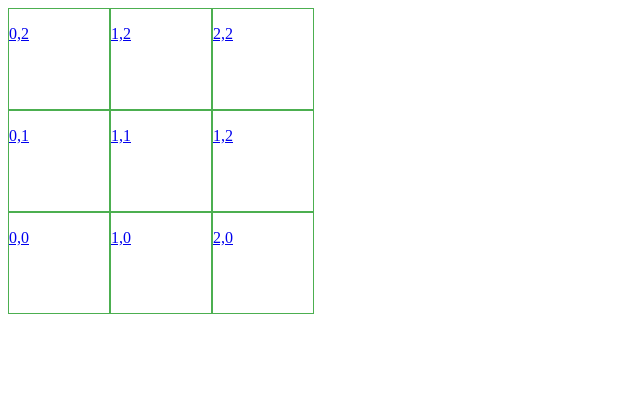
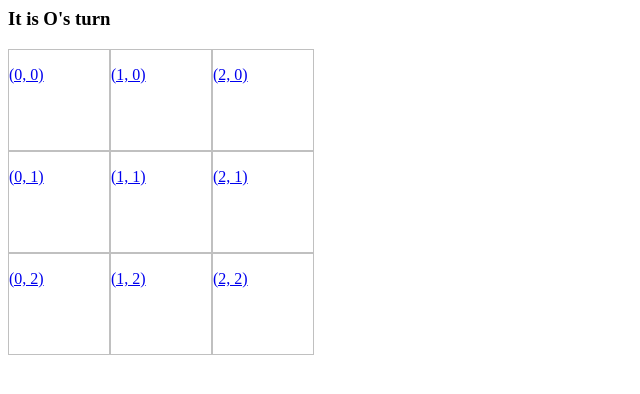
Before and after one commit to mceddie3/Test, a Flask app: page / in a window 1280 px wide. Shown: the top 394 px of the page, without its empty margins (0-640 px from the left). Run offline with Flask 2, Linux system fonts and the light colour scheme.

Commit message:
add jinja2 in index.html and add game state variables

```diff
--- a/app.py
+++ b/app.py
@@ -2,6 +2,13 @@ from flask import Flask, render_template, request
 
 app = Flask(__name__)
 app.debug = True
+
+
+# global variable holding game data
+game_data = []
+
+# global variable holding who's turn it is (X or O)
+is_x_turn = True
 
 
 @app.route('/result', methods=['POST', 'GET'])
@@ -9,14 +16,20 @@ def result():
     if request.method == 'GET':
         x = request.args.get('x')
         y = request.args.get('y')
-        print(x,y)
-    return render_template("index.html")
+        print(x, y)
+
+    # flip turn with boolean logic
+    global is_x_turn
+    is_x_turn = not is_x_turn
+    return render_template("index.html", game_data=game_data, is_x_turn=is_x_turn)
 
 
 @app.route('/')
 def hello_world():  # put application's code here
-    return render_template("index.html")
+    return render_template("index.html", game_data=game_data, is_x_turn=is_x_turn)
 
 
 if __name__ == '__main__':
+    # init game data
+    game_data = 3*[3*[""]]
     app.run()
--- a/templates/index.html
+++ b/templates/index.html
@@ -9,28 +9,32 @@
         .box {
             height: 100px;
             width: 100px;
-            border: 1px solid #4CAF50;
+            border: 1px solid;
+            border-color: #C0C0C0;
         }
     </style>
 
 </head>
 
 <div>
-    <div class="box_container">
-        <div class="box"><p><a href="{{ url_for('result', x=0, y=2) }}">0,2</a></p></div>
-        <div class="box"><p><a href="{{ url_for('result', x=1, y=2) }}">1,2</a></p></div>
-        <div class="box"><p><a href="{{ url_for('result', x=2, y=2) }}">2,2</a></p></div>
-    </div>
-    <div class="box_container">
-        <div class="box"><p><a href="{{ url_for('result', x=0, y=1) }}">0,1</a></p></div>
-        <div class="box"><p><a href="{{ url_for('result', x=1, y=1) }}">1,1</a></p></div>
-        <div class="box"><p><a href="{{ url_for('result', x=1, y=2) }}">1,2</a></p></div>
-    </div>
-    <div class="box_container">
-        <div class="box"><p><a href="{{ url_for('result', x=0, y=0) }}">0,0</a></p></div>
-        <div class="box"><p><a href="{{ url_for('result', x=1, y=0) }}">1,0</a></p></div>
-        <div class="box"><p><a href="{{ url_for('result', x=2, y=0) }}">2,0</a></p></div>
-    </div>
+    <h3>
+        {% if is_x_turn %}
+        <p> It is X's turn </p>
+        {% else %}
+        <p> It is O's turn </p>
+        {% endif %}
+    </h3>
+</div>
+
+<div>
+    {% for column in game_data %}
+        {% set column_loop = loop %}
+        <div class="box_container">
+            {% for row in column %}
+                <div class="box"><p><a href="{{ url_for('result', x=loop.index0, y=column_loop.index0) }}">{{loop.index0, column_loop.index0}}</a></p></div>
+            {% endfor %}
+        </div>
+    {% endfor %}
 </div>
 </body>
 </html>
```
